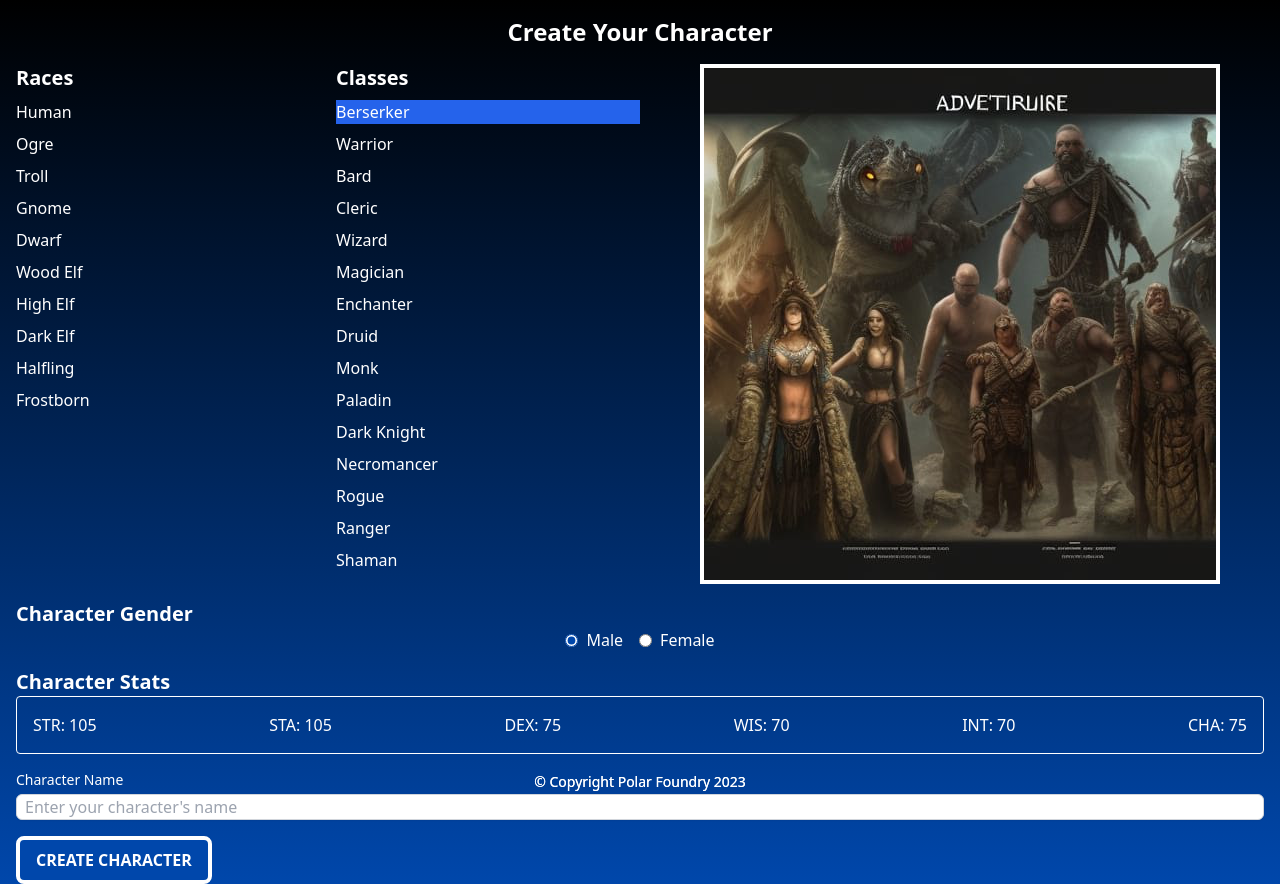
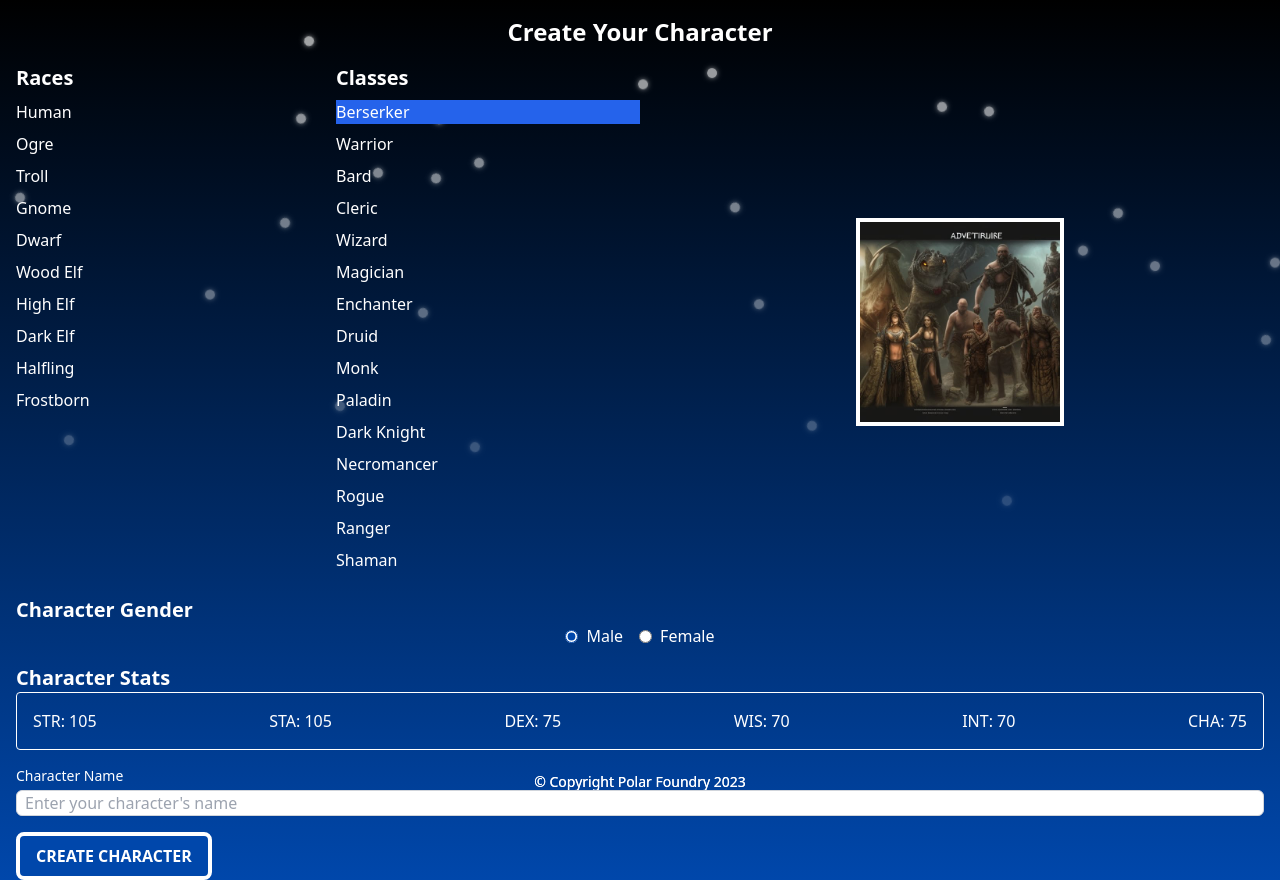
Before and after one commit to benochi/pfrpg, a Next.js app: page /character/create in a window 1280 px wide. Both pictures are taken after a click on the item "Berserker". Built offline with nearby package versions, Linux system fonts and the light colour scheme.

Commit message:
working on animations

```diff
--- /dev/null
+++ b/src/animations/CharacterAnimations.tsx
@@ -0,0 +1,66 @@
+
+import React from 'react';
+
+
+type CharacterAnimationsProps = {
+  className: string;
+};
+
+const BerserkerBackground: React.FC = () => {
+  const snowflakeCount = 30;
+  const snowflakes = Array.from({ length: snowflakeCount }, (_, index) => {
+    const style = {
+      left: `${Math.random() * 100}%`,
+      animationDelay: `${-0.1 * (index + 1)}s`,
+      animationDuration: `${5 + Math.random() * 10}s`,
+    };
+
+    return (
+      <div
+        key={index}
+        className="snowflake"
+        style={style}
+      />
+    );
+  });
+
+  return <>{snowflakes}</>;
+};
+
+const WarriorBackground: React.FC = () => {
+  const snowflakeCount = 30;
+  const snowflakes = Array.from({ length: snowflakeCount }, (_, index) => {
+    const style = {
+      left: `${Math.random() * 100}%`,
+      animationDelay: `${Math.random() * 5}s`,
+      animationDuration: `${5 + Math.random() * 10}s`,
+    };
+
+    return (
+      <div
+        key={index}
+        className="snowflake"
+        style={style}
+      />
+    );
+  });
+
+  return <>{snowflakes}</>;
+};
+
+// You can define other class background components here...
+
+const CharacterAnimations: React.FC<CharacterAnimationsProps> = ({ className }) => {
+  switch (className.toLowerCase()) {
+    case 'berserker':
+      console.log("BERSERKER!")
+      return <BerserkerBackground />;
+    case 'warrior':
+      return <WarriorBackground />;
+
+    default:
+      return null;
+  }
+};
+
+export default CharacterAnimations;
--- a/src/pages/character/create.tsx
+++ b/src/pages/character/create.tsx
@@ -5,6 +5,7 @@ import { Race, Class, StatModifiers } from '../../types/types';
 import racesData from '../../data/races.json';
 import classesData from '../../data/classes.json';
 import Image from 'next/image';
+import CharacterAnimations from '../../animations/CharacterAnimations';
 
 const baseStats: StatModifiers = {
   STR: 75,
@@ -80,7 +81,12 @@ const CreateCharacter: React.FC = () => {
 
   return (
     <Layout>
-      <div className="container mx-auto px-4">
+      {selectedClass && (
+        <div className="fixed inset-0 z-1">
+          <CharacterAnimations className={selectedClass.name} />
+        </div>
+      )}
+      <div className="container mx-auto px-4 z-10 relative">
         <h1 className="text-2xl font-bold text-center my-4">Create Your Character</h1>
         <div className="flex flex-col lg:flex-row gap-4">
           <div className="lg:w-1/4 w-full overflow-auto">
@@ -113,13 +119,12 @@ const CreateCharacter: React.FC = () => {
           </div>
           <div className="lg:w-1/2 w-full flex justify-center items-center">
             <div className="border-4 border-white">
-          {/* Responsive image with dynamic source */}
               <Image
                 src={getImagePath()}
                 alt="Character Image"
-            width={200} // Set the size of your images
+                width={200}
                 height={200}
-            layout="responsive" // This makes the image responsive
+                priority
               />
             </div>
           </div>
@@ -181,7 +186,6 @@ const CreateCharacter: React.FC = () => {
               </p>
             </div>
           )}
-
           <Link href="/character/confirm" passHref>
             <button className="bg-cobalt hover:bg-cobalt-dark text-white font-bold py-2 px-4 rounded-lg border-4 border-white transition ease-in duration-200 transform hover:-translate-y-1 hover:scale-110">
               CREATE CHARACTER
@@ -191,6 +195,6 @@ const CreateCharacter: React.FC = () => {
       </div>
     </Layout>
   );
-};
+}
 
 export default CreateCharacter;
--- a/src/styles/globals.css
+++ b/src/styles/globals.css
@@ -19,6 +19,17 @@ body {
   }
   100% {
     transform: translateY(-100vh) rotate(360deg);
+  }
+}
+
+@keyframes fallingSnow {
+  0% {
+    transform: translateY(-10vh) rotate(0deg);
+    opacity: 1;
+  }
+  100% {
+    transform: translateY(90vh) rotate(360deg);
+    opacity: 0;
   }
 }
 
@@ -51,3 +62,15 @@ body {
 .cube::after {
   transform: translateX(100%);
 }
+
+/* Snow fall */
+.snowflake {
+  position: absolute;
+  top: -50px;
+  width: 10px;
+  height: 10px;
+  background-color: rgba(255, 255, 255, 0.8);
+  border-radius: 50%;
+  animation: fallingSnow 10s linear infinite;
+  box-shadow: 0px 0px 5px rgba(255, 255, 255, 0.7);
+}
```
Lines whose indentation alone changed are shown as unchanged.
